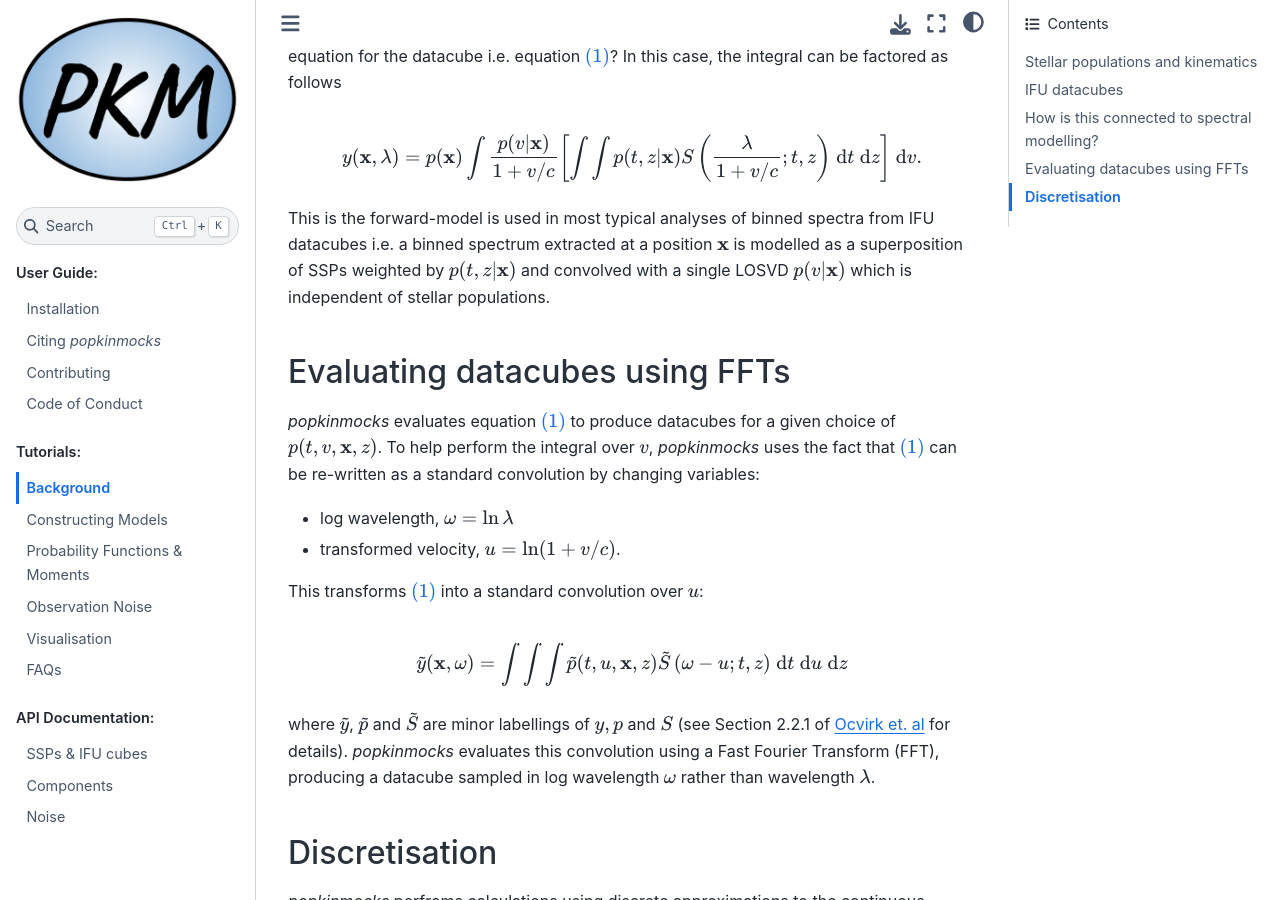
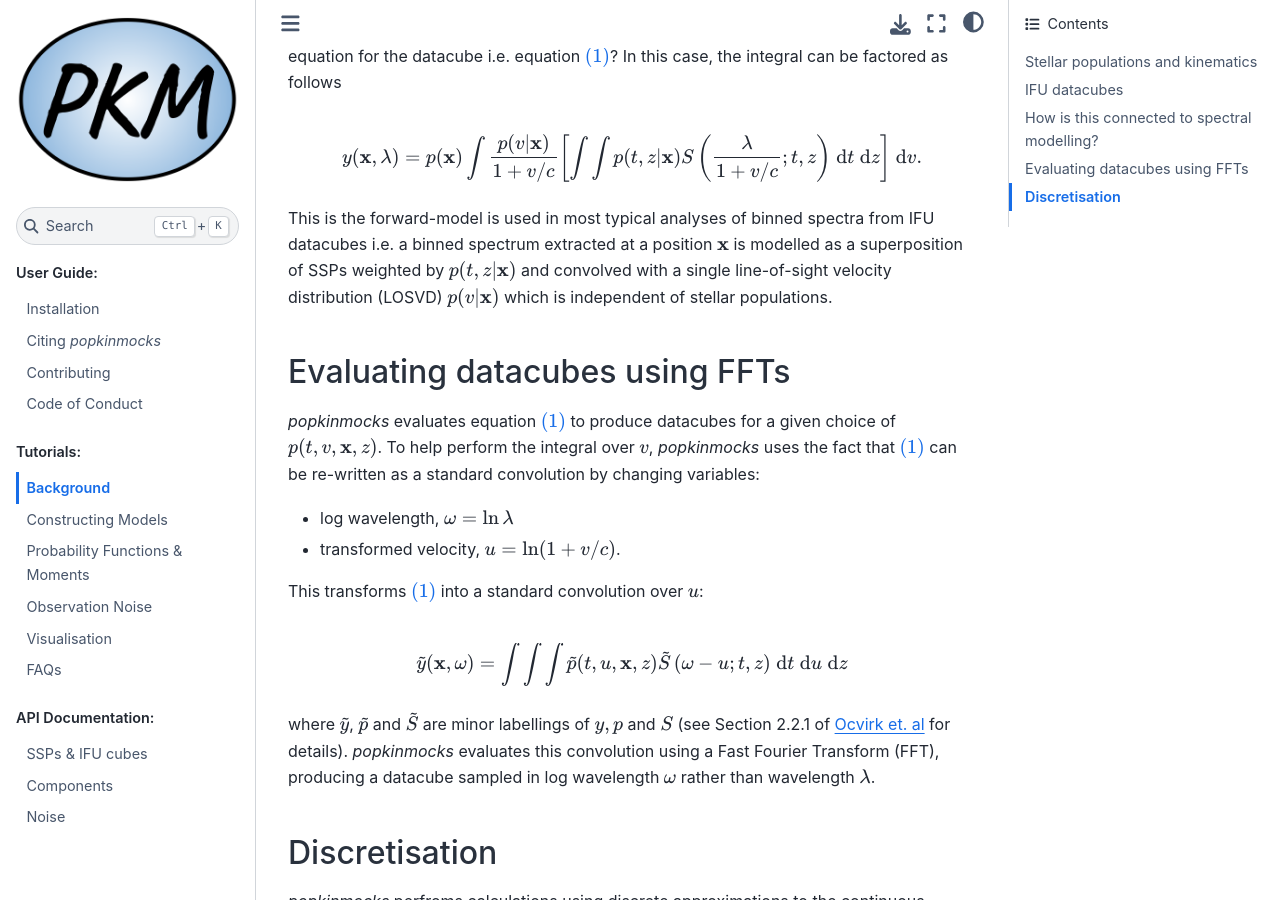
Before and after one commit to prashjet/popkinmocks, a Sphinx documentation site: the page built from docs/source/user/background.md, in a window 1280 px wide and 900 px high, scrolled down 1837 px. Built offline with Sphinx 7.4.7 and the Sphinx Book theme 1.1.4, drawn with Linux system fonts in a browser that asks for light colours.

Commit message:
define LOSVD
closes #78

```diff
--- a/docs/source/user/background.md
+++ b/docs/source/user/background.md
@@ -88,7 +88,7 @@ $$
 \end{equation}
 $$
 
-This is the forward-model is used in most typical analyses of binned spectra from IFU datacubes i.e. a binned spectrum extracted at a position $\textbf{x}$ is modelled as a superposition of SSPs weighted by $p(t,z|\textbf{x})$ and convolved with a single LOSVD $p(v|\textbf{x})$ which is independent of stellar populations.
+This is the forward-model is used in most typical analyses of binned spectra from IFU datacubes i.e. a binned spectrum extracted at a position $\textbf{x}$ is modelled as a superposition of SSPs weighted by $p(t,z|\textbf{x})$ and convolved with a single line-of-sight velocity distribution (LOSVD) $p(v|\textbf{x})$ which is independent of stellar populations.
 
 ## Evaluating datacubes using FFTs
 
```
